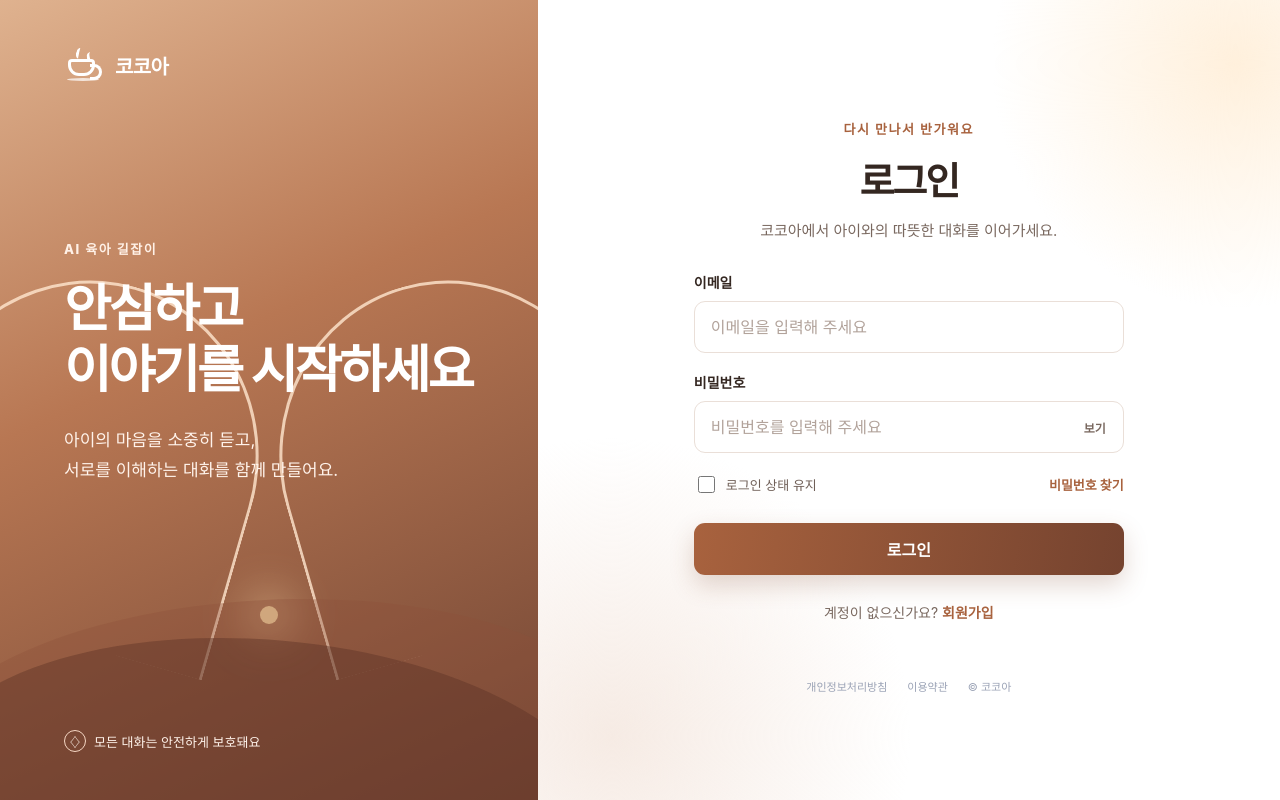
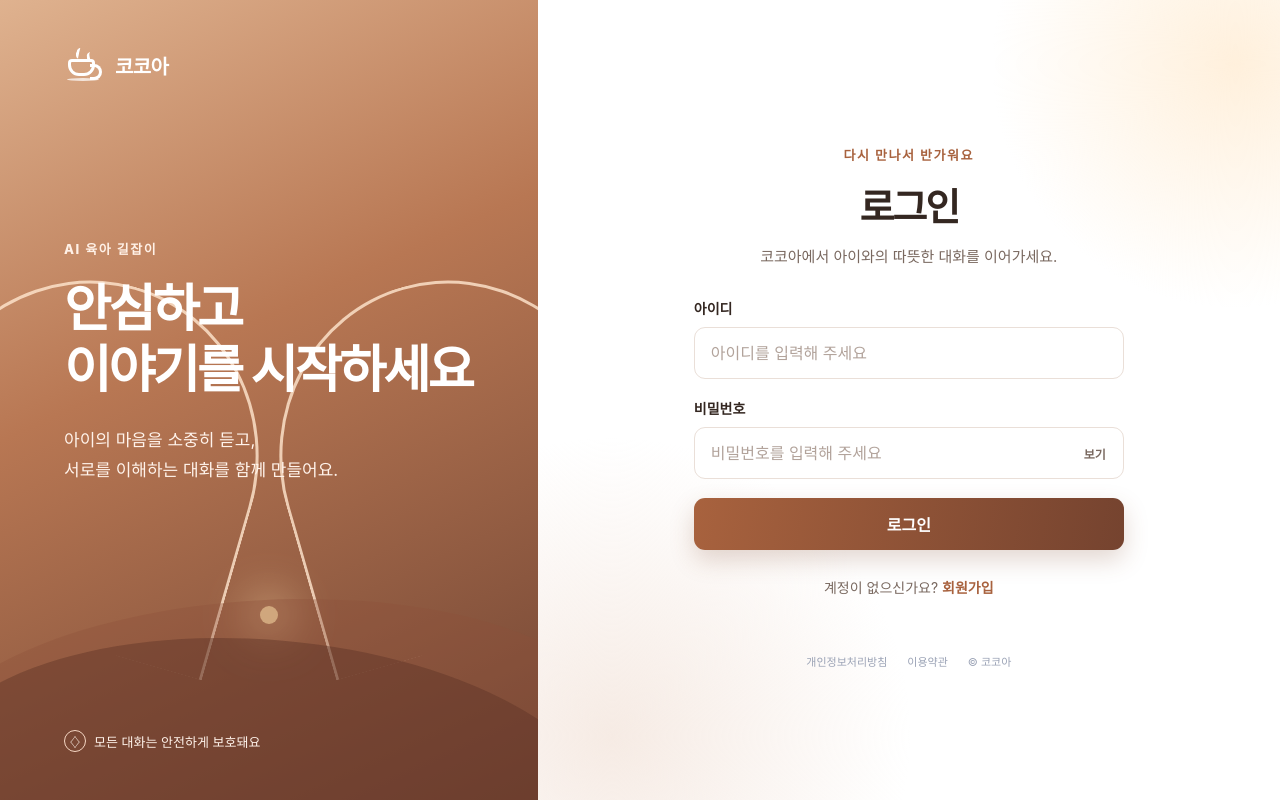
Before and after one commit to KTB-Hackathon-1team/frontend, a React (Vite) app: page / in a window 1280 px wide. Built offline with nearby package versions, Linux system fonts and the light colour scheme.

Commit message:
백엔드 api 형식에 맞도록 변경 (api.md파일 참고)

```diff
--- a/app/components/LoginView.tsx
+++ b/app/components/LoginView.tsx
@@ -5,15 +5,15 @@ import { FormEvent, useState } from "react";
 export function LoginView() {
   const [showPassword, setShowPassword] = useState(false);
   const [message, setMessage] = useState("");
-  const [errors, setErrors] = useState<{ email?: string; password?: string }>({});
+  const [errors, setErrors] = useState<{ loginId?: string; password?: string }>({});
 
   function handleSubmit(event: FormEvent<HTMLFormElement>) {
     event.preventDefault();
     const form = new FormData(event.currentTarget);
-    const email = String(form.get("email") ?? "").trim();
+    const loginId = String(form.get("loginId") ?? "").trim();
     const password = String(form.get("password") ?? "");
-    const nextErrors: { email?: string; password?: string } = {};
-    if (!/^\S+@\S+\.\S+$/.test(email)) nextErrors.email = "올바른 이메일 주소를 입력해 주세요.";
+    const nextErrors: { loginId?: string; password?: string } = {};
+    if (!loginId) nextErrors.loginId = "아이디를 입력해 주세요.";
     if (password.length < 8) nextErrors.password = "비밀번호는 8자 이상 입력해 주세요.";
     setErrors(nextErrors);
     if (Object.keys(nextErrors).length) {
@@ -55,7 +55,7 @@ export function LoginView() {
             <p>코코아에서 아이와의 따뜻한 대화를 이어가세요.</p>
           </div>
           <form onSubmit={handleSubmit} noValidate>
-            <label className="field"><span>이메일</span><input name="email" type="email" autoComplete="email" placeholder="이메일을 입력해 주세요" required aria-invalid={Boolean(errors.email)} aria-describedby={errors.email ? "login-email-error" : undefined} />{errors.email && <small className="field-error" id="login-email-error">{errors.email}</small>}</label>
+            <label className="field"><span>아이디</span><input name="loginId" type="text" autoComplete="username" placeholder="아이디를 입력해 주세요" required aria-invalid={Boolean(errors.loginId)} aria-describedby={errors.loginId ? "login-id-error" : undefined} />{errors.loginId && <small className="field-error" id="login-id-error">{errors.loginId}</small>}</label>
             <label className="field">
               <span>비밀번호</span>
               <span className="password-wrap">
@@ -64,10 +64,6 @@ export function LoginView() {
               </span>
               {errors.password && <small className="field-error" id="login-password-error">{errors.password}</small>}
             </label>
-            <div className="form-options">
-              <label className="checkbox"><input type="checkbox" /> <span>로그인 상태 유지</span></label>
-              <button className="text-button" type="button">비밀번호 찾기</button>
-            </div>
             <button className="primary-button" type="submit">로그인</button>
             {message && <p className="form-message" role="status">{message}</p>}
           </form>
--- a/app/components/SignupView.tsx
+++ b/app/components/SignupView.tsx
@@ -2,7 +2,7 @@
 
 import { FormEvent, useState } from "react";
 
-type SignupErrors = { email?: string; password?: string; confirmPassword?: string; terms?: string };
+type SignupErrors = { loginId?: string; nickname?: string; password?: string; confirmPassword?: string; terms?: string };
 
 export function SignupView() {
   const [showPassword, setShowPassword] = useState(false);
@@ -12,11 +12,13 @@ export function SignupView() {
   function handleSubmit(event: FormEvent<HTMLFormElement>) {
     event.preventDefault();
     const form = new FormData(event.currentTarget);
-    const email = String(form.get("email") ?? "").trim();
+    const loginId = String(form.get("loginId") ?? "").trim();
+    const nickname = String(form.get("nickname") ?? "").trim();
     const password = String(form.get("password") ?? "");
     const confirmPassword = String(form.get("confirmPassword") ?? "");
     const nextErrors: SignupErrors = {};
-    if (!/^\S+@\S+\.\S+$/.test(email)) nextErrors.email = "올바른 이메일 주소를 입력해 주세요.";
+    if (!loginId) nextErrors.loginId = "아이디를 입력해 주세요.";
+    if (!nickname) nextErrors.nickname = "닉네임을 입력해 주세요.";
     if (password.length < 8) nextErrors.password = "영문·숫자를 포함해 8자 이상 입력해 주세요.";
     if (password !== confirmPassword) nextErrors.confirmPassword = "비밀번호가 일치하지 않아요.";
     if (!form.get("terms")) nextErrors.terms = "필수 약관에 동의해 주세요.";
@@ -43,7 +45,8 @@ export function SignupView() {
         <div className="auth-card signup-card">
           <div className="auth-heading"><span className="eyebrow accent">부모 계정</span><h2>회원가입</h2><p>아이 프로필은 가입 후 연결할 수 있어요.</p></div>
           <form onSubmit={handleSubmit} noValidate>
-            <label className="field"><span>이메일</span><input name="email" type="email" autoComplete="email" placeholder="이메일을 입력해 주세요" aria-invalid={Boolean(errors.email)} />{errors.email && <small className="field-error">{errors.email}</small>}</label>
+            <label className="field"><span>아이디</span><input name="loginId" type="text" autoComplete="username" placeholder="사용할 아이디를 입력해 주세요" aria-invalid={Boolean(errors.loginId)} />{errors.loginId && <small className="field-error">{errors.loginId}</small>}</label>
+            <label className="field"><span>닉네임</span><input name="nickname" type="text" autoComplete="nickname" placeholder="부모님을 부를 이름을 입력해 주세요" aria-invalid={Boolean(errors.nickname)} />{errors.nickname && <small className="field-error">{errors.nickname}</small>}</label>
             <label className="field"><span>비밀번호</span><span className="password-wrap"><input name="password" type={showPassword ? "text" : "password"} autoComplete="new-password" placeholder="영문·숫자 포함 8자 이상" aria-invalid={Boolean(errors.password)} /><button className="password-toggle" type="button" onClick={() => setShowPassword((value) => !value)}>{showPassword ? "숨김" : "보기"}</button></span>{errors.password && <small className="field-error">{errors.password}</small>}</label>
             <label className="field"><span>비밀번호 확인</span><input name="confirmPassword" type={showPassword ? "text" : "password"} autoComplete="new-password" placeholder="비밀번호를 한 번 더 입력해 주세요" aria-invalid={Boolean(errors.confirmPassword)} />{errors.confirmPassword && <small className="field-error">{errors.confirmPassword}</small>}</label>
             <div className="profile-notice"><span aria-hidden="true">♢</span><div><b>아이 프로필은 나중에 연결할 수 있어요</b><small>가입 단계에서는 아이의 개인정보를 받지 않아요.</small></div></div>
--- a/app/globals.css
+++ b/app/globals.css
@@ -29,10 +29,9 @@ button,input { font:inherit; } button,a { -webkit-tap-highlight-color:transparen
 .field input[aria-invalid="true"] { border-color:#d95768; box-shadow:0 0 0 3px rgba(217,87,104,.08); }
 .field-error { display:block; margin:7px 2px 0; color:#c43f52; font-size:12px; line-height:1.45; }
 .password-wrap { position:relative; display:block; } .password-wrap input { padding-right:64px; } .password-toggle { position:absolute; right:10px; top:50%; transform:translateY(-50%); padding:8px; border:0; color:var(--muted); background:transparent; font-size:12px; font-weight:700; }
-.form-options { display:flex; justify-content:space-between; align-items:center; margin:-2px 0 24px; font-size:13px; } .checkbox { display:flex; align-items:center; gap:8px; color:#6f5f57; cursor:pointer; } .checkbox input { width:17px; height:17px; accent-color:var(--accent); }
-.text-button { padding:5px 0; border:0; color:var(--accent); background:transparent; font-size:13px; font-weight:700; }
+.checkbox { display:flex; align-items:center; gap:8px; color:#6f5f57; cursor:pointer; } .checkbox input { width:17px; height:17px; accent-color:var(--accent); }
 .primary-button { width:100%; min-height:52px; border:0; border-radius:11px; color:white; background:linear-gradient(100deg,var(--accent),var(--accent-dark)); box-shadow:0 10px 24px rgba(126,72,47,.22); font-weight:800; transition:transform .18s,box-shadow .18s; }
-.primary-button:hover { transform:translateY(-1px); box-shadow:0 13px 28px rgba(126,72,47,.28); } .primary-button:focus-visible,.text-button:focus-visible,a:focus-visible { outline:3px solid rgba(168,98,62,.34); outline-offset:3px; }
+.primary-button:hover { transform:translateY(-1px); box-shadow:0 13px 28px rgba(126,72,47,.28); } .primary-button:focus-visible,a:focus-visible { outline:3px solid rgba(168,98,62,.34); outline-offset:3px; }
 .form-message { margin:12px 0 0; padding:11px 13px; border-radius:9px; color:#7b4b37; background:#fff2e9; font-size:13px; text-align:center; }
 .auth-switch { margin:27px 0 0; color:var(--muted); font-size:14px; text-align:center; } .auth-switch a { color:var(--accent); font-weight:800; text-decoration:none; }
 .auth-footer { width:100%; margin-top:56px; display:flex; justify-content:center; gap:20px; color:#9aa2b5; font-size:11px; }
```
